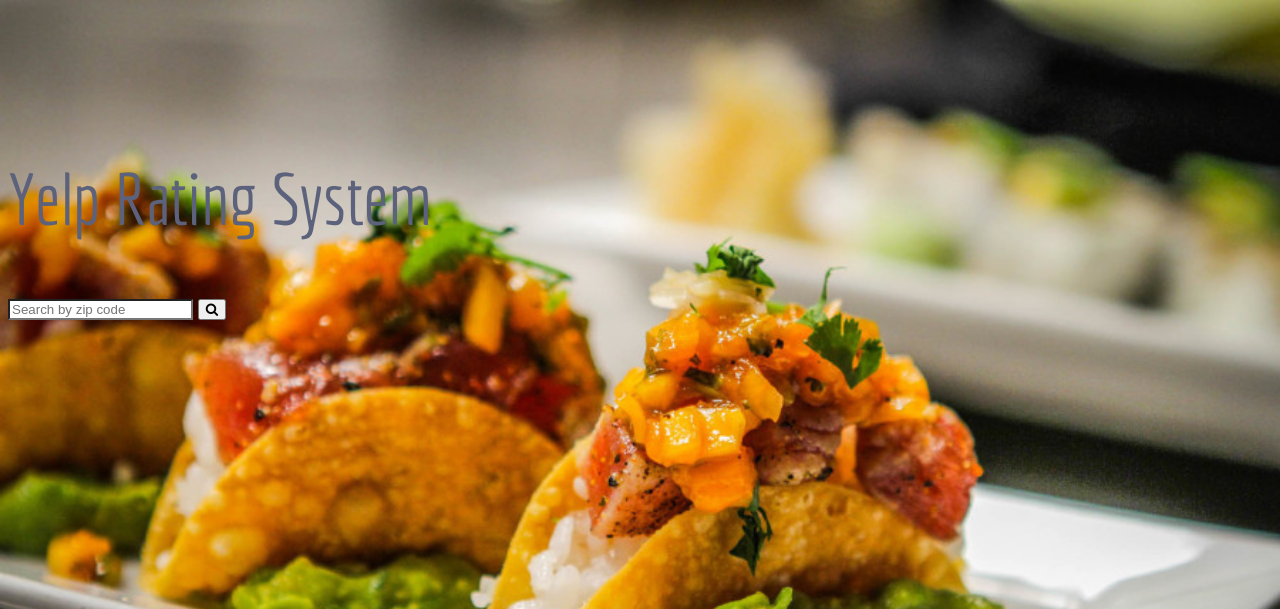
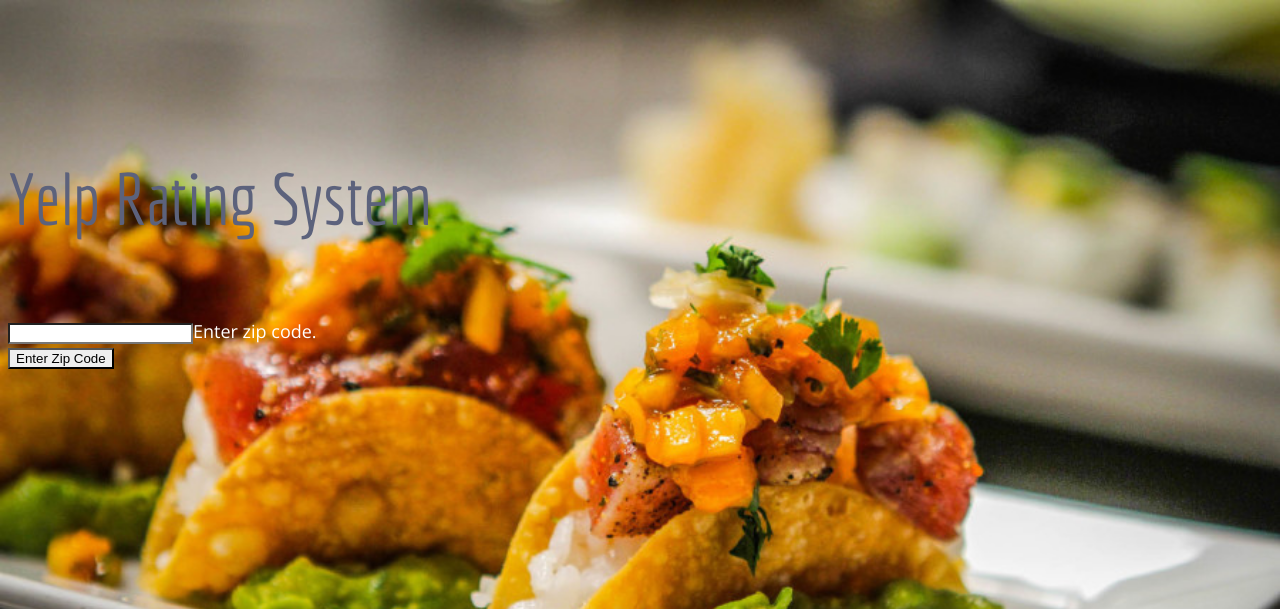
Before and after one commit to zlin001/Rest_R, a Flask app: page / in a window 1280 px wide. Shown: the top 609 px of the page. Run offline with Flask 2, Linux system fonts and the light colour scheme; some libraries are stand-ins or nearby versions; some web fonts are replaced.

Commit message:
pulled and added backend

```diff
--- a/routes.py
+++ b/routes.py
@@ -5,5 +5,12 @@ app = Flask(__name__)
 def home():
     return render_template('home.html')
 
+@app.route('/enter_zip_code', methods=["GET",'POST'])
+def enter_zip_code():
+    zip_code = request.form.get("zip_code")
+    return render_template("top_ten_rests.html", top10=None)
+
+
+
 if __name__ == '__main__':
 	app.run(debug=True)
--- a/templates/home.html
+++ b/templates/home.html
@@ -12,8 +12,14 @@
         <div class="grid_12">
           <h2 class="logo"><span>Yelp Rating System</span></h2>
           <div>
-            <input type="text" placeholder="Search by zip code">
-            <button type="submit"><i class="fa fa-search"></i></button>
+            <form action="{{ url_for('enter_zip_code') }}" method="POST">
+              <br/>
+              <input name="zip_code" type="number">Enter zip code.</textarea>
+              <br/>
+              <input type="submit" placeholder="Search by zip code" value="Enter Zip Code">
+            </form>
+            <!-- <input type="text" placeholder="Search by zip code">
+            <button type="submit"><i class="fa fa-search"></i></button> -->
           </div>
         </div>
       </div>
```
Also changed, not shown: templates/top_ten_rests.html (added).
